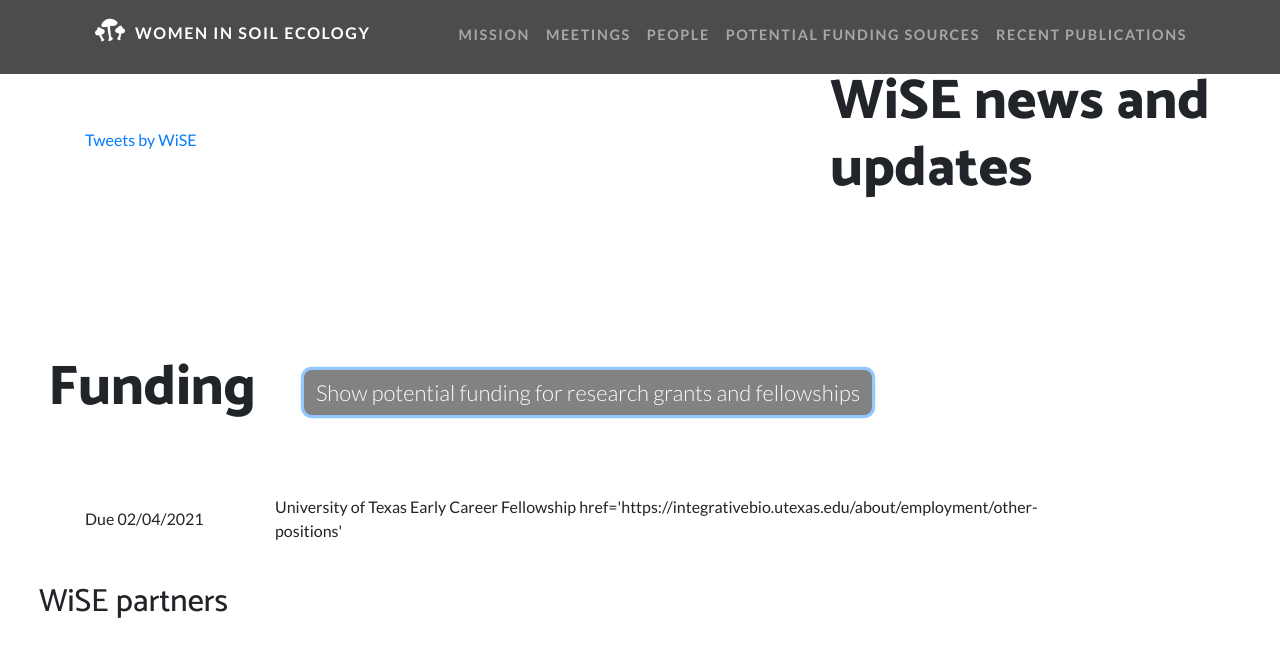
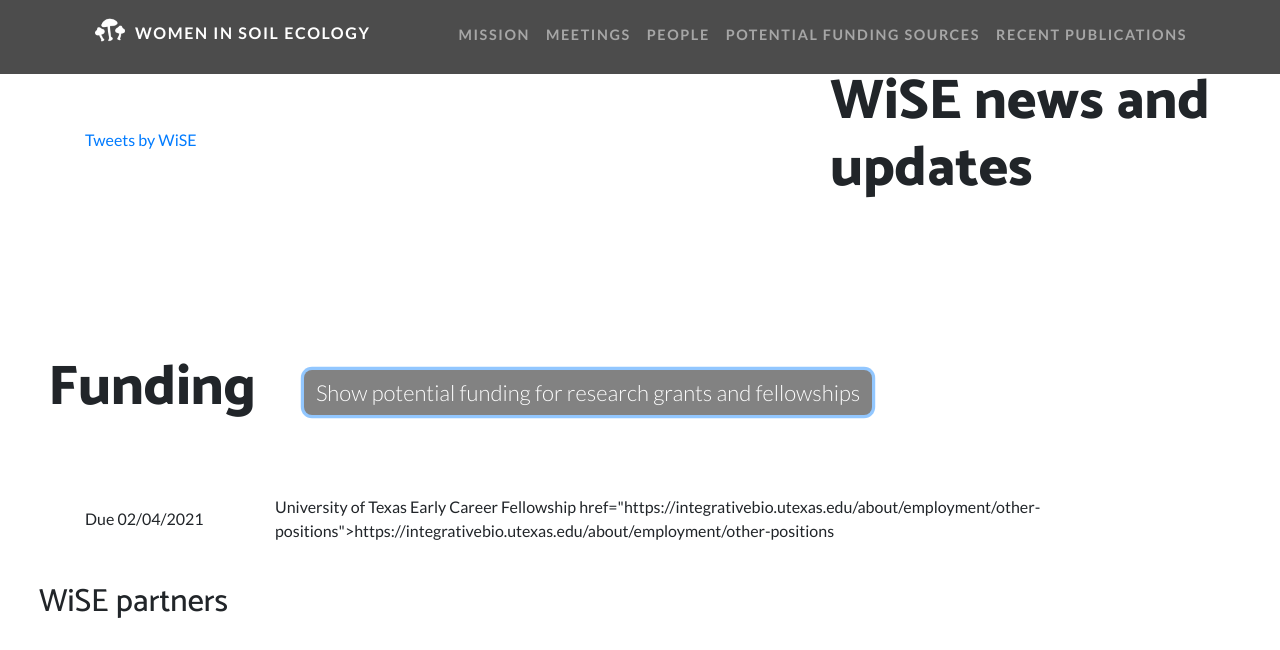
Before and after one commit to WomenInSoilEcology/WomenInSoilEcology.github.io, a website: page index.html in a window 1280 px wide. Both pictures are taken after a click on the button "Show potential funding for research grants and fellowships". Shown: the part 3236-3886 px from the top of the page. Drawn offline with Linux system fonts and the light colour scheme; files whose address does not match are found by name.

Commit message:
Update index.html

```diff
--- a/index.html
+++ b/index.html
@@ -247,7 +247,7 @@
       <p>Due 02/04/2021</p>
     </div>
     <div class="col-lg-9">
-      <p>University of Texas Early Career Fellowship href='https://integrativebio.utexas.edu/about/employment/other-positions'</p>
+      <p>University of Texas Early Career Fellowship href="https://integrativebio.utexas.edu/about/employment/other-positions">https://integrativebio.utexas.edu/about/employment/other-positions</a></p>
     </div>
   </div>
 
```
